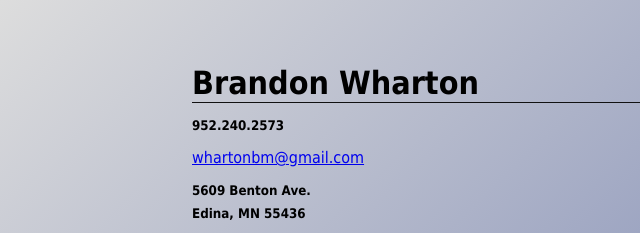
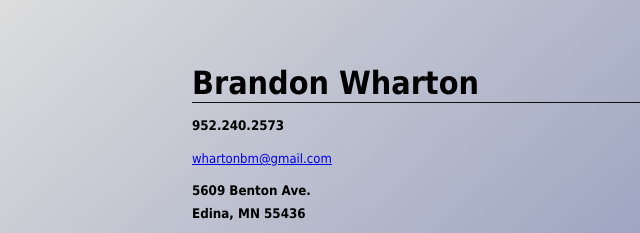
Before and after one commit to brandonwharton/Prime-Resume, a plain HTML site: page index.html in a window 1280 px wide. Shown: the top 233 px of the page, 0-640 px from the left. Drawn offline with Linux system fonts and the light colour scheme.

Commit message:
Update style.css

```diff
--- a/style.css
+++ b/style.css
@@ -12,6 +12,10 @@ p {
   padding-right: 17px;
   padding-bottom: 17px;
   padding-left: 17px;
+}
+
+a {
+  font-size:13px;
 }
 
 h1 {
```
